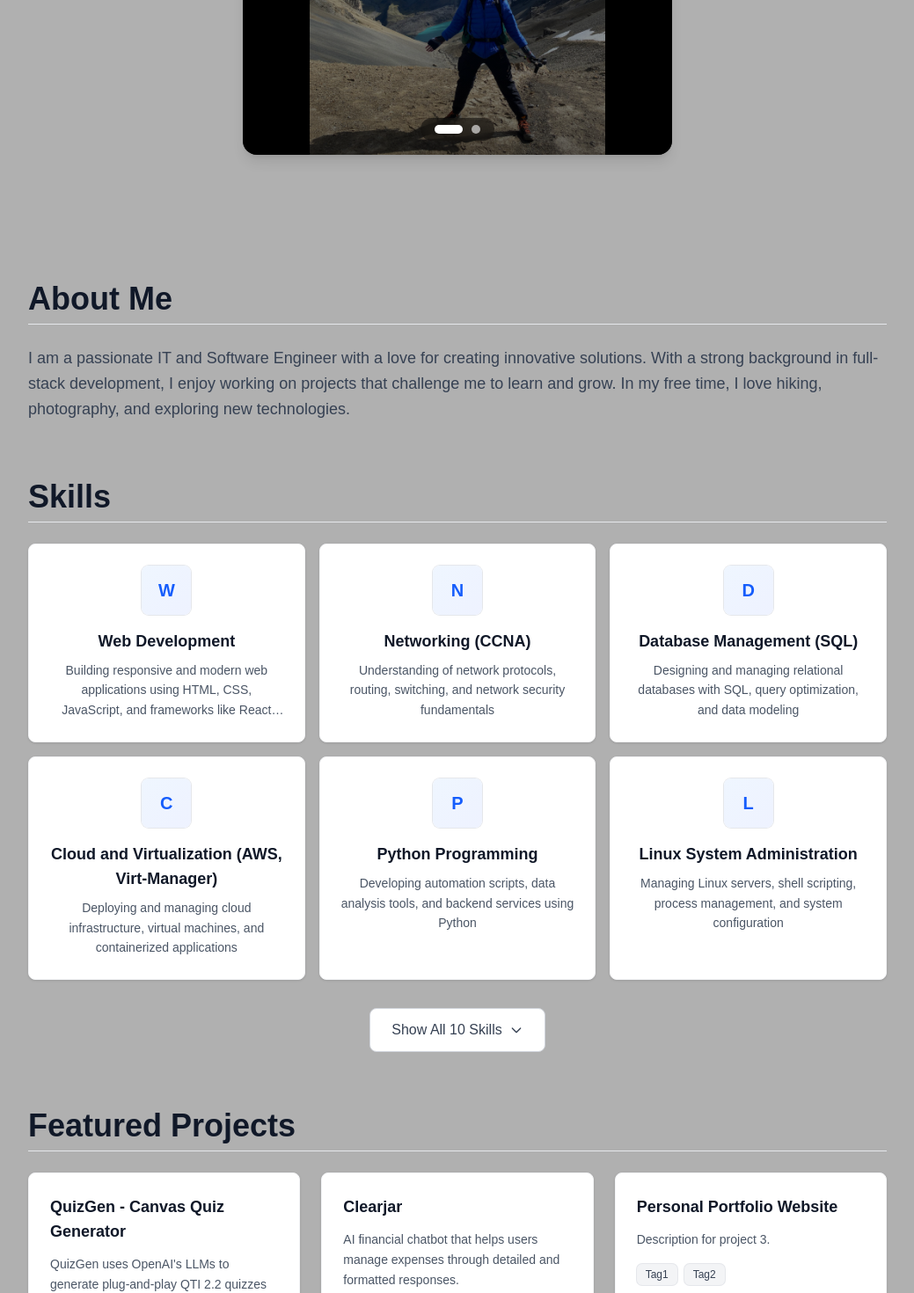
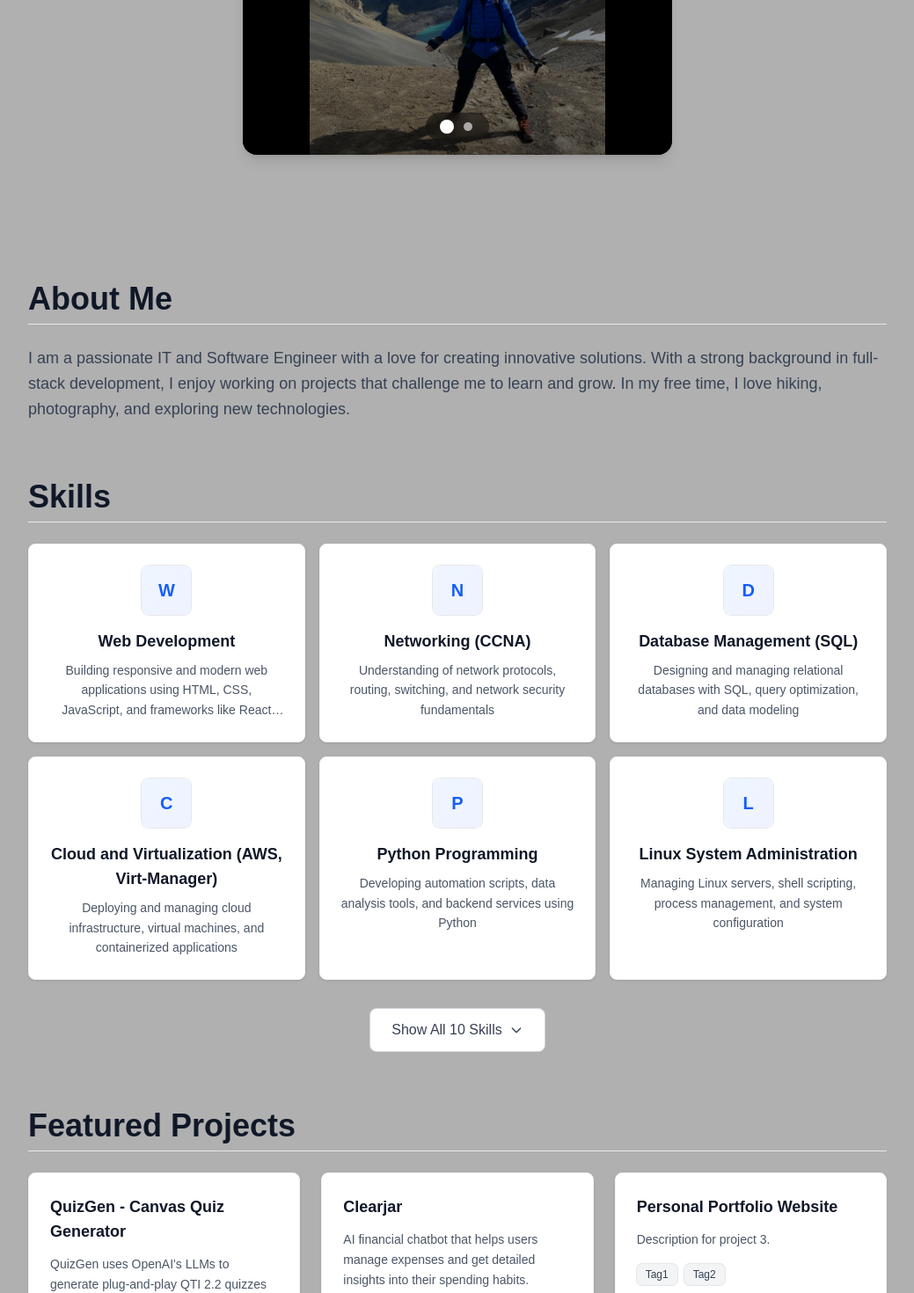
Before and after one commit to Stefans217/Portfolio-Website, a Next.js app in the folder portfolio-website/: page / in a window 1280 px wide. Shown: the part 480-1950 px from the top of the page at 88% size, without its empty margins (120-1159 px from the left). Built offline with nearby package versions, Linux system fonts and the light colour scheme.

Commit message:
fixed image carousel

```diff
--- a/portfolio-website/src/components/ImageCarousel.tsx
+++ b/portfolio-website/src/components/ImageCarousel.tsx
@@ -93,18 +93,22 @@ export default function ImageCarousel({ images, alt }: ImageCarouselProps) {
           </button>
 
           {/* Dots Indicator */}
-          <div className="absolute bottom-4 left-1/2 -translate-x-1/2 flex gap-2.5 bg-black/40 px-4 py-2 rounded-full backdrop-blur-sm z-10">
+          <div className="absolute bottom-4 left-1/2 -translate-x-1/2 flex gap-2 bg-black/40 px-4 py-2 rounded-full backdrop-blur-sm z-10">
             {images.map((_, index) => (
               <button
                 key={index}
                 onClick={() => goToSlide(index)}
-                className={`rounded-full transition-all duration-300 ${
-                  index === currentIndex
-                    ? "bg-white w-8 h-2.5 shadow-sm"
-                    : "bg-white/60 hover:bg-white/90 w-2.5 h-2.5"
-                }`}
+                className="w-4 h-4 flex items-center justify-center"
                 aria-label={`Go to image ${index + 1}`}
-              />
+              >
+                <div
+                  className={`rounded-full transition-all duration-300 ${
+                    index === currentIndex
+                      ? "bg-white w-4 h-4 shadow-sm"
+                      : "bg-white/60 hover:bg-white/90 w-2.5 h-2.5"
+                  }`}
+                />
+              </button>
             ))}
           </div>
         </>
--- a/portfolio-website/src/data/projects.json
+++ b/portfolio-website/src/data/projects.json
@@ -26,7 +26,7 @@
     {
       "id": "p2",
       "title": "Clearjar",
-      "description": "AI financial chatbot that helps users manage expenses through detailed and formatted responses.",
+      "description": "AI financial chatbot that helps users manage expenses and get detailed insights into their spending habits.",
       "tags": [
         "React",
         "Zustand",
```
